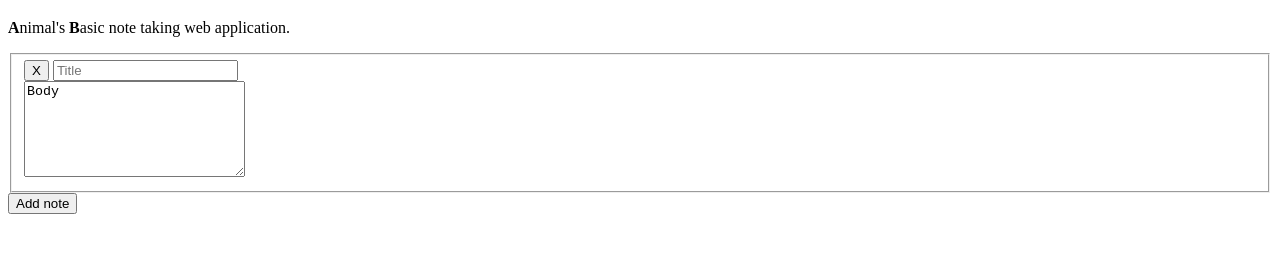
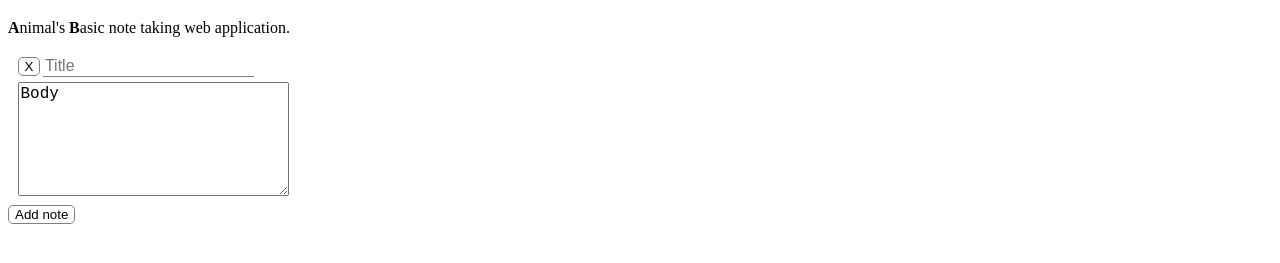
Before and after one commit to animalCodes/ab_notepad, a plain HTML site: page index.html in a window 1280 px wide. Shown: the part 61-324 px from the top of the page. Drawn offline with Linux system fonts and the light colour scheme.

Commit message:
write css rules: flex container for notes, custom borders, etc

```diff
--- a/index.html
+++ b/index.html
@@ -4,6 +4,7 @@
 <head>
   <meta charset="UTF-8">
   <meta name="viewport" content="width=device-width, initial-scale=1.0">
+  <link rel="stylesheet" href="style.css">
   <title>AB_Notepad</title>
 </head>
 
--- a/style.css
+++ b/style.css
@@ -0,0 +1,32 @@
+body {
+  font-size: 10px;
+  --primary-colour: white;
+  --accent-colour: gray;
+}
+main {
+  display: flex;
+  justify-content: flex-start;
+  flex-wrap: wrap;
+  gap: 5px;
+}
+fieldset {
+  display: inline-block;
+  width: min-content;
+  border: 0px;
+}
+input {
+  border: 0px;
+  border-bottom: 1px solid var(--accent-colour);
+  margin-bottom: 5px;
+}
+h1 {
+  font-size: 2rem;
+}
+p, input, textarea {
+  font-size: 1rem;
+}
+button {
+  border: 1px solid var(--accent-colour);
+  border-radius: 5px;
+  background-color: var(--primary-colour);
+}
```
